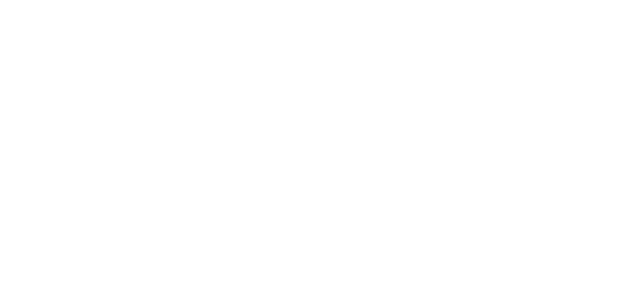
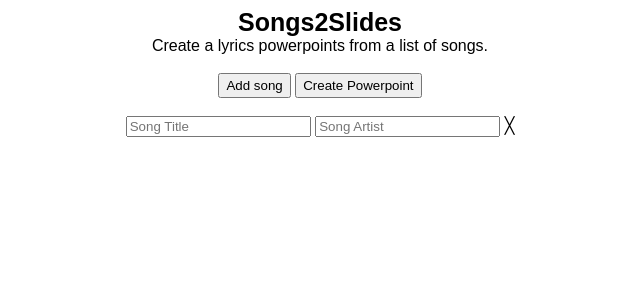
Before and after one commit to ashermorgan/Songs2Slides, a Flask app: page / in a window 1280 px wide. Before the commit the part shown is empty. Shown: the top 300 px of the page, without its empty margins (320-960 px from the left). Run offline with Flask 2, Linux system fonts and the light colour scheme.

Commit message:
Implement basic homepage.

```diff
--- a/Songs2Slides/static/index.css
+++ b/Songs2Slides/static/index.css
@@ -0,0 +1,18 @@
+body {
+    text-align: center;
+    font-family: Arial, Helvetica, sans-serif;
+    touch-action: manipulation;
+}
+
+button {
+    height: 25px;
+}
+
+#title {
+    font-size: 25px;
+    font-weight: bold;
+}
+
+.songRemove {
+    cursor: pointer;
+}
--- a/Songs2Slides/static/index.js
+++ b/Songs2Slides/static/index.js
@@ -0,0 +1,22 @@
+// Declare global variables
+setId = 0;  // Next valid song id number
+
+
+
+// Adds a song
+function Add() {
+    // Create row
+    var clone = document.getElementById("songTemplate").content.cloneNode(true);
+
+    // Set row id
+    clone.children[0].setAttribute("id", `song-${setId}`);
+
+    // Add remove button onclick event
+    clone.getElementById("remove").setAttribute("onclick", `var element = document.getElementById('song-${setId}'); element.parentNode.removeChild(element);`);
+
+    // Add row
+    document.getElementById("songs").appendChild(clone);
+
+    // Increment setId
+    setId++;
+}
--- a/Songs2Slides/templates/index.html
+++ b/Songs2Slides/templates/index.html
@@ -6,7 +6,27 @@
         <link rel="stylesheet" href="{{ url_for('static', filename='index.css') }}"></link>
         <script src="{{ url_for('static', filename='index.js') }}"></script>
     </head>
-    <body>
+    <body onload="Add();">
+        <label id="title">Songs2Slides</label>
+        <br/>
+        <label>Create a lyrics powerpoints from a list of songs.</label>
+        <br/><br/>
 
+        <div>
+            <button onclick="Add();">Add song</button>
+            <button >Create Powerpoint</button>
+        </div>
+
+
+        <template id="songTemplate">
+            <div>
+                <input type="text" class="title" placeholder="Song Title">
+                <input type="text" class="artist" placeholder="Song Artist">
+                <a id="remove" class="songRemove">╳</a>
+            </div>
+        </template>
+
+        <br/>
+        <div id="songs"></div>
     </body>
 </html>
```
